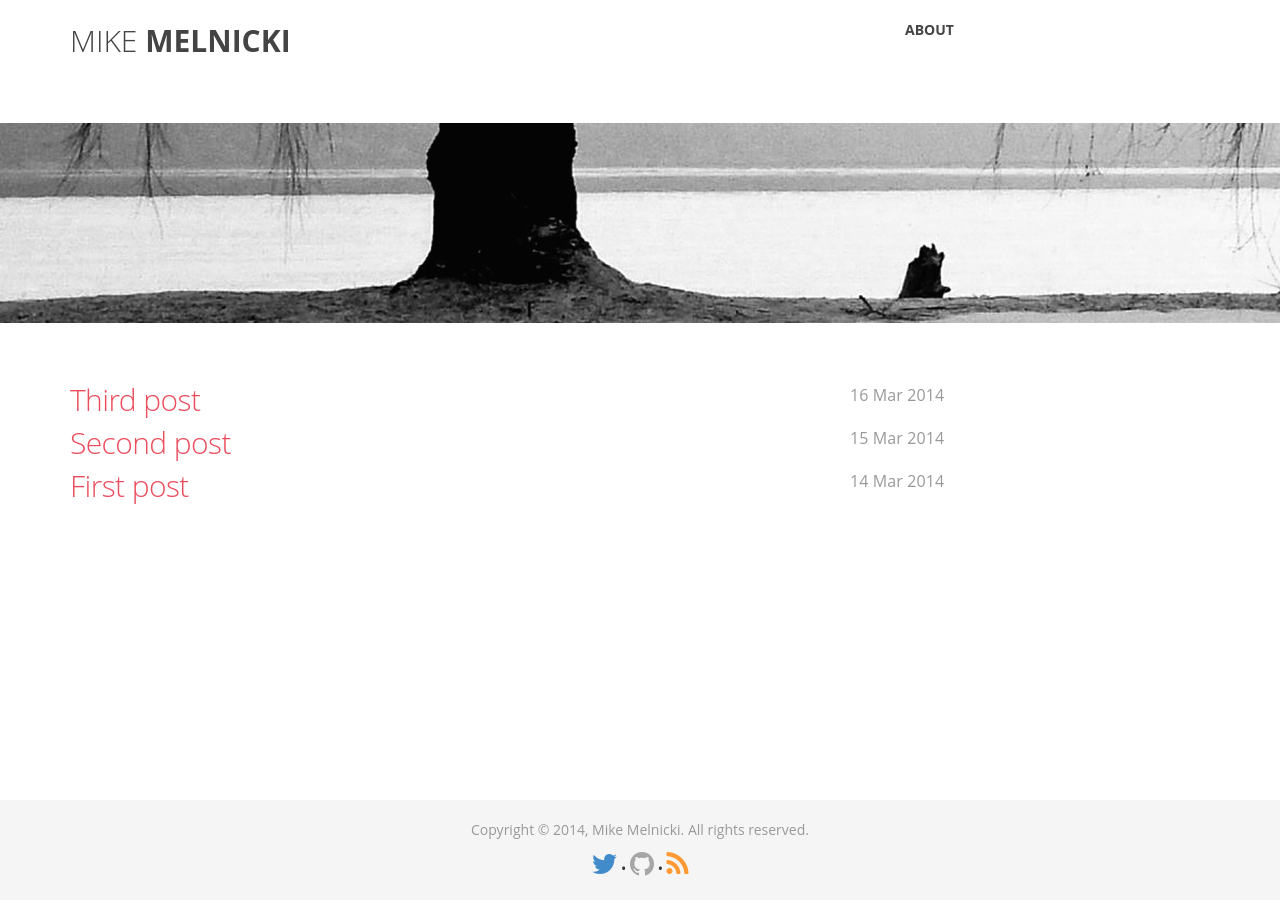
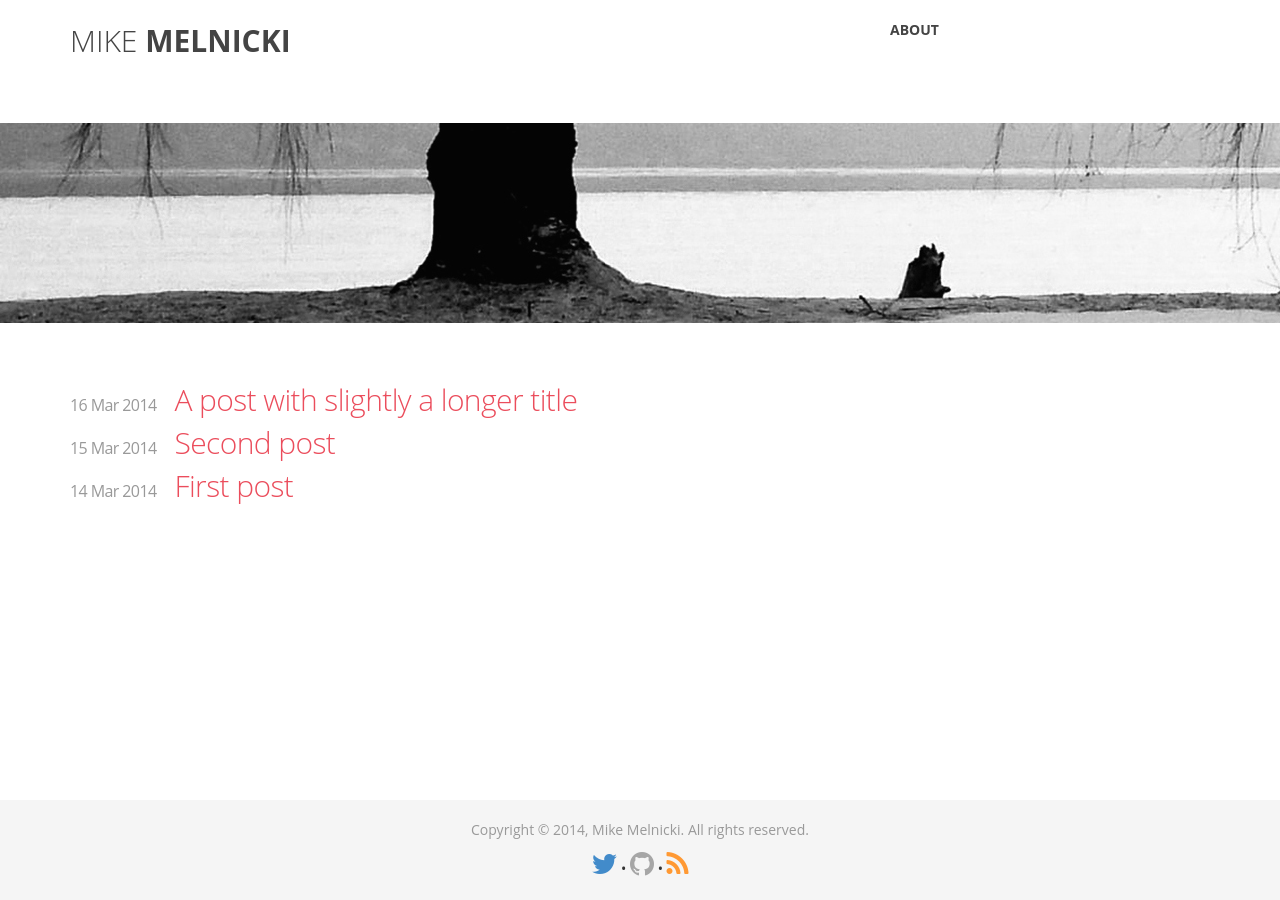
Before and after one commit to melnicki/melnicki.github.io, a Jekyll site: the page built from index.html, in a window 1280 px wide. Built offline with Jekyll 4.4.1, drawn with Linux system fonts in a browser that asks for light colours; nearby versions of some CDN libraries; Markdown is read by kramdown in place of the engine named in the settings; comment, search, counter and statistics services are not loaded.

Commit message:
Styled index page to be more mobile friendly

```diff
--- a/_posts/2014-03-16-third-post.md
+++ b/_posts/2014-03-16-third-post.md
@@ -1,6 +1,6 @@
 ---
 layout: post
-title:  "Third post"
+title:  "A post with slightly a longer title"
 date:   2014-03-16 10:10:10
 ---
 
--- a/css/styles.css
+++ b/css/styles.css
@@ -67,7 +67,6 @@ a:focus {
 
 .menu li {
   display: inline;
-  padding-left: 15px;
 }
 
 .nav {
--- a/index.html
+++ b/index.html
@@ -8,13 +8,14 @@ layout: base
     {% for post in site.posts %}
       {% unless post.draft %}
         <div class="row">
-          <div class="col-xs-8">
-            <h2 class="index-title"><a href="{{ post.url }}" rel="prefetch">{{ post.title }}</a></h2>
-          </div>
-          <div class="col-xs-3 text-left">
-            <div class="meta">
-              <time pubdate datetime="{{ post.date | date: "%Y-%d-%B" }}" title="{{ post.date | date_to_string }}">{{ post.date | date_to_string }}</time>
-            </div>
+          <div class="col-xs-12">
+            <h2 class="index-title">
+              <small class="meta">
+                <time pubdate datetime="{{ post.date | date: "%Y-%d-%B" }}" title="{{ post.date | date_to_string }}">{{ post.date | date_to_string }}</time>
+              </small>
+              &nbsp;
+              <a href="{{ post.url }}" rel="prefetch">{{ post.title }}</a>
+            </h2>
           </div>
         </div>
       {% endunless %}
```
